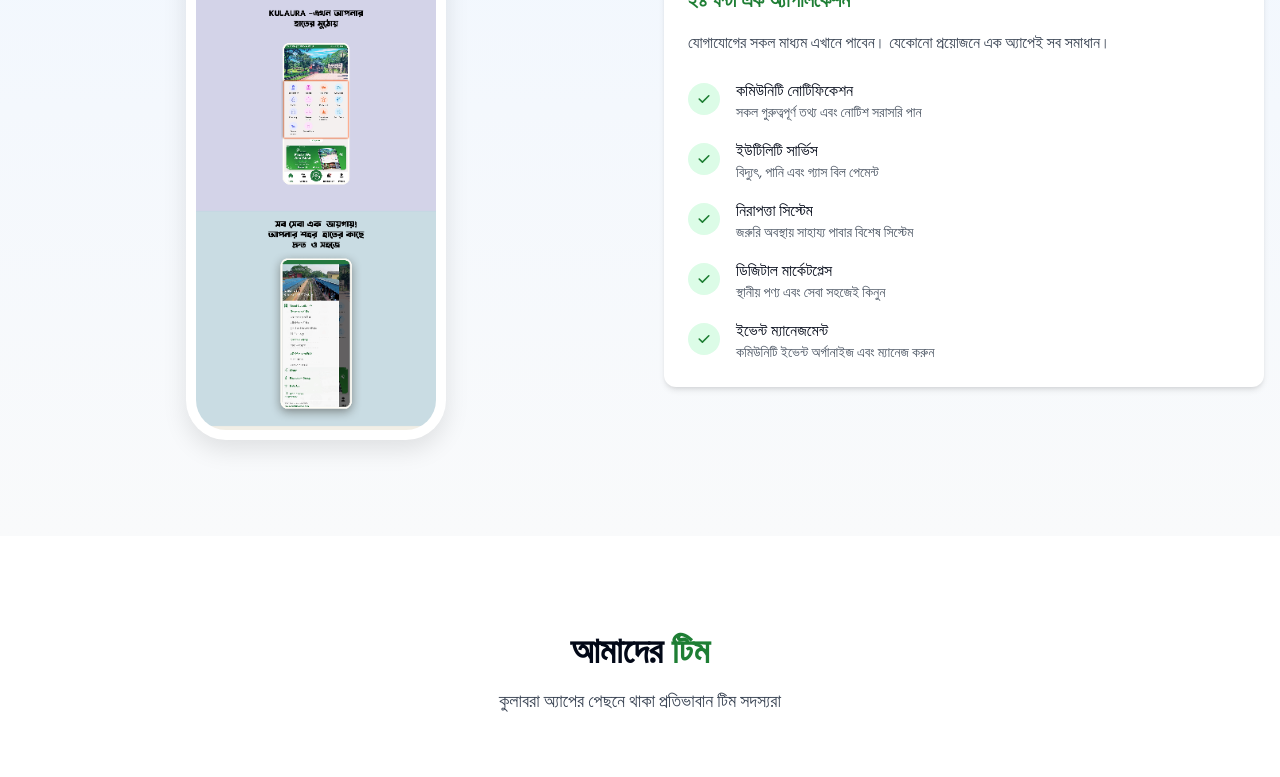
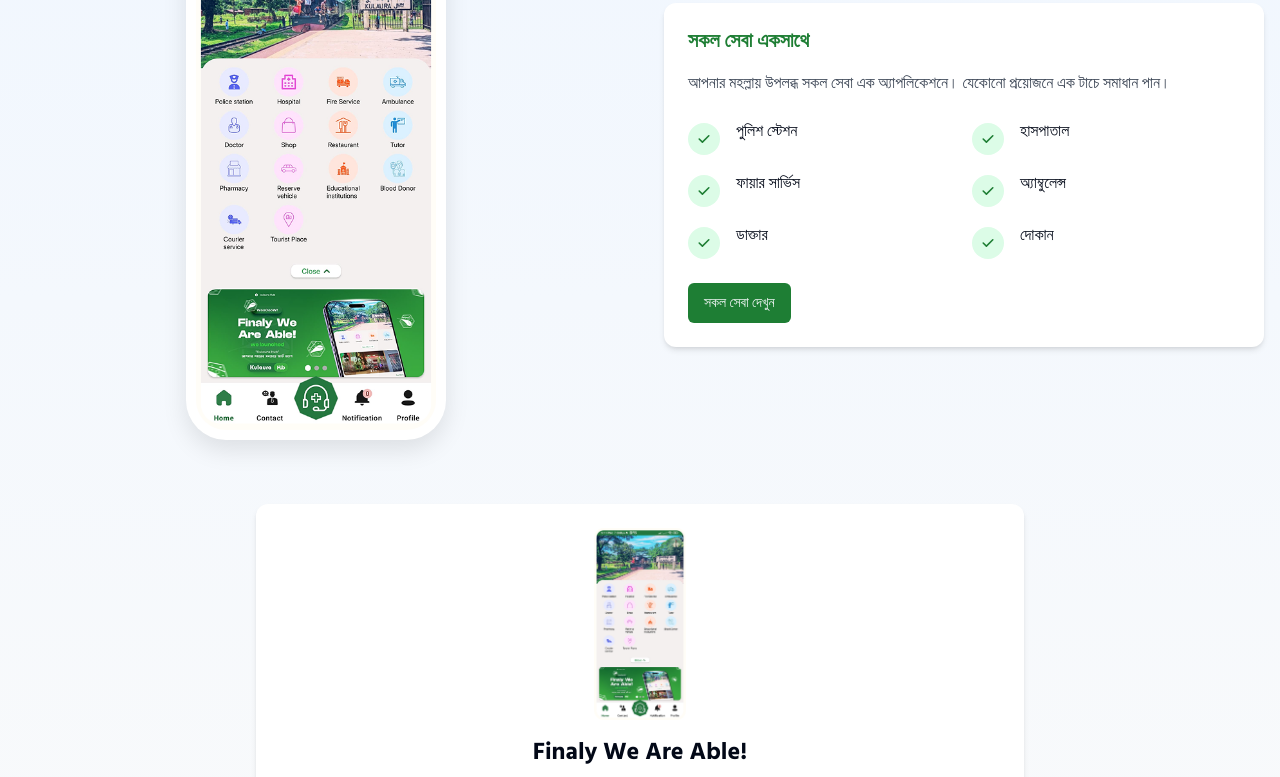
Before and after one commit to ShuvoSorkar520/kulaura-website, a React (Vite) app: page / in a window 1280 px wide. Shown: the part 2700-3477 px from the top of the page. Built offline with nearby package versions, Linux system fonts and the light colour scheme.

Commit message:
Add FeaturesDetails image
Add image to the FeaturesDetails section.

```diff
--- a/src/components/FeaturesDetails.tsx
+++ b/src/components/FeaturesDetails.tsx
@@ -1,3 +1,6 @@
+
+import React from 'react';
+import { Button } from '@/components/ui/button';
 
 const FeaturesDetails = () => {
   return (
@@ -7,7 +10,7 @@ const FeaturesDetails = () => {
           <h2 className="text-3xl md:text-4xl font-bold mb-4">
             KULABRA <span className="text-primary">-আপনার মহল্লার</span>
           </h2>
-          <p className="text-lg text-gray-700">প্রয়োজনীয় ফিচার</p>
+          <p className="text-lg text-gray-700">প্রয়োজনীয় সেবাসমূহ</p>
         </div>
 
         <div className="flex flex-col md:flex-row items-center justify-between gap-12">
@@ -15,8 +18,8 @@ const FeaturesDetails = () => {
             <div className="phone-mockup mx-auto">
               <div className="phone-screen">
                 <img
-                  src="/public/lovable-uploads/d9db84df-f3da-419c-8618-a8363b6f8a22.png"
-                  alt="Kulabra App Interface"
+                  src="/lovable-uploads/93232a13-05aa-43dc-bf6a-5893558dad6a.png"
+                  alt="Kulabra App Services"
                   className="w-full h-full object-cover"
                 />
               </div>
@@ -25,12 +28,12 @@ const FeaturesDetails = () => {
 
           <div className="md:w-1/2">
             <div className="bg-white rounded-xl shadow-md p-6">
-              <h3 className="text-xl font-bold text-primary mb-4">২৪ ঘন্টা এক অ্যাপলিকেশন</h3>
+              <h3 className="text-xl font-bold text-primary mb-4">সকল সেবা একসাথে</h3>
               <p className="text-gray-700 mb-6">
-                যোগাযোগের সকল মাধ্যম এখানে পাবেন। যেকোনো প্রয়োজনে এক অ্যাপেই সব সমাধান।
+                আপনার মহল্লায় উপলব্ধ সকল সেবা এক অ্যাপলিকেশনে। যেকোনো প্রয়োজনে এক টাচে সমাধান পান।
               </p>
 
-              <div className="space-y-4">
+              <div className="grid grid-cols-2 gap-4 mb-6">
                 <div className="flex items-start">
                   <div className="bg-green-100 rounded-full p-2 mr-4 mt-1">
                     <svg xmlns="http://www.w3.org/2000/svg" viewBox="0 0 20 20" fill="#1e7e34" className="w-4 h-4">
@@ -38,8 +41,7 @@ const FeaturesDetails = () => {
                     </svg>
                   </div>
                   <div>
-                    <h4 className="font-medium">কমিউনিটি নোটিফিকেশন</h4>
-                    <p className="text-sm text-gray-600">সকল গুরুত্বপূর্ণ তথ্য এবং নোটিশ সরাসরি পান</p>
+                    <h4 className="font-medium">পুলিশ স্টেশন</h4>
                   </div>
                 </div>
 
@@ -50,8 +52,7 @@ const FeaturesDetails = () => {
                     </svg>
                   </div>
                   <div>
-                    <h4 className="font-medium">ইউটিলিটি সার্ভিস</h4>
-                    <p className="text-sm text-gray-600">বিদ্যুৎ, পানি এবং গ্যাস বিল পেমেন্ট</p>
+                    <h4 className="font-medium">হাসপাতাল</h4>
                   </div>
                 </div>
 
@@ -62,8 +63,7 @@ const FeaturesDetails = () => {
                     </svg>
                   </div>
                   <div>
-                    <h4 className="font-medium">নিরাপত্তা সিস্টেম</h4>
-                    <p className="text-sm text-gray-600">জরুরি অবস্থায় সাহায্য পাবার বিশেষ সিস্টেম</p>
+                    <h4 className="font-medium">ফায়ার সার্ভিস</h4>
                   </div>
                 </div>
 
@@ -74,8 +74,7 @@ const FeaturesDetails = () => {
                     </svg>
                   </div>
                   <div>
-                    <h4 className="font-medium">ডিজিটাল মার্কেটপ্লেস</h4>
-                    <p className="text-sm text-gray-600">স্থানীয় পণ্য এবং সেবা সহজেই কিনুন</p>
+                    <h4 className="font-medium">অ্যাম্বুলেন্স</h4>
                   </div>
                 </div>
 
@@ -86,11 +85,43 @@ const FeaturesDetails = () => {
                     </svg>
                   </div>
                   <div>
-                    <h4 className="font-medium">ইভেন্ট ম্যানেজমেন্ট</h4>
-                    <p className="text-sm text-gray-600">কমিউনিটি ইভেন্ট অর্গানাইজ এবং ম্যানেজ করুন</p>
+                    <h4 className="font-medium">ডাক্তার</h4>
+                  </div>
+                </div>
+
+                <div className="flex items-start">
+                  <div className="bg-green-100 rounded-full p-2 mr-4 mt-1">
+                    <svg xmlns="http://www.w3.org/2000/svg" viewBox="0 0 20 20" fill="#1e7e34" className="w-4 h-4">
+                      <path fillRule="evenodd" d="M16.707 5.293a1 1 0 010 1.414l-8 8a1 1 0 01-1.414 0l-4-4a1 1 0 011.414-1.414L8 12.586l7.293-7.293a1 1 0 011.414 0z" clipRule="evenodd" />
+                    </svg>
+                  </div>
+                  <div>
+                    <h4 className="font-medium">দোকান</h4>
                   </div>
                 </div>
               </div>
+
+              <div className="text-center md:text-left">
+                <Button className="bg-primary hover:bg-primary/90">
+                  সকল সেবা দেখুন
+                </Button>
+              </div>
+            </div>
+          </div>
+        </div>
+
+        <div className="mt-16 text-center">
+          <div className="max-w-3xl mx-auto">
+            <div className="bg-white p-6 rounded-xl shadow-md">
+              <div className="flex justify-center mb-4">
+                <img
+                  src="/lovable-uploads/93232a13-05aa-43dc-bf6a-5893558dad6a.png"
+                  alt="Kulabra Services Bottom Banner"
+                  className="h-48 object-contain"
+                />
+              </div>
+              <h3 className="text-2xl font-bold mb-2">Finaly We Are Able!</h3>
+              <p className="text-gray-700">আমরা আপনার মহল্লার সকল সেবা একসাথে উপস্থাপন করতে পেরে গর্বিত</p>
             </div>
           </div>
         </div>
```
Also changed, not shown: public/lovable-uploads/93232a13-05aa-43dc-bf6a-5893558dad6a.png (added).
